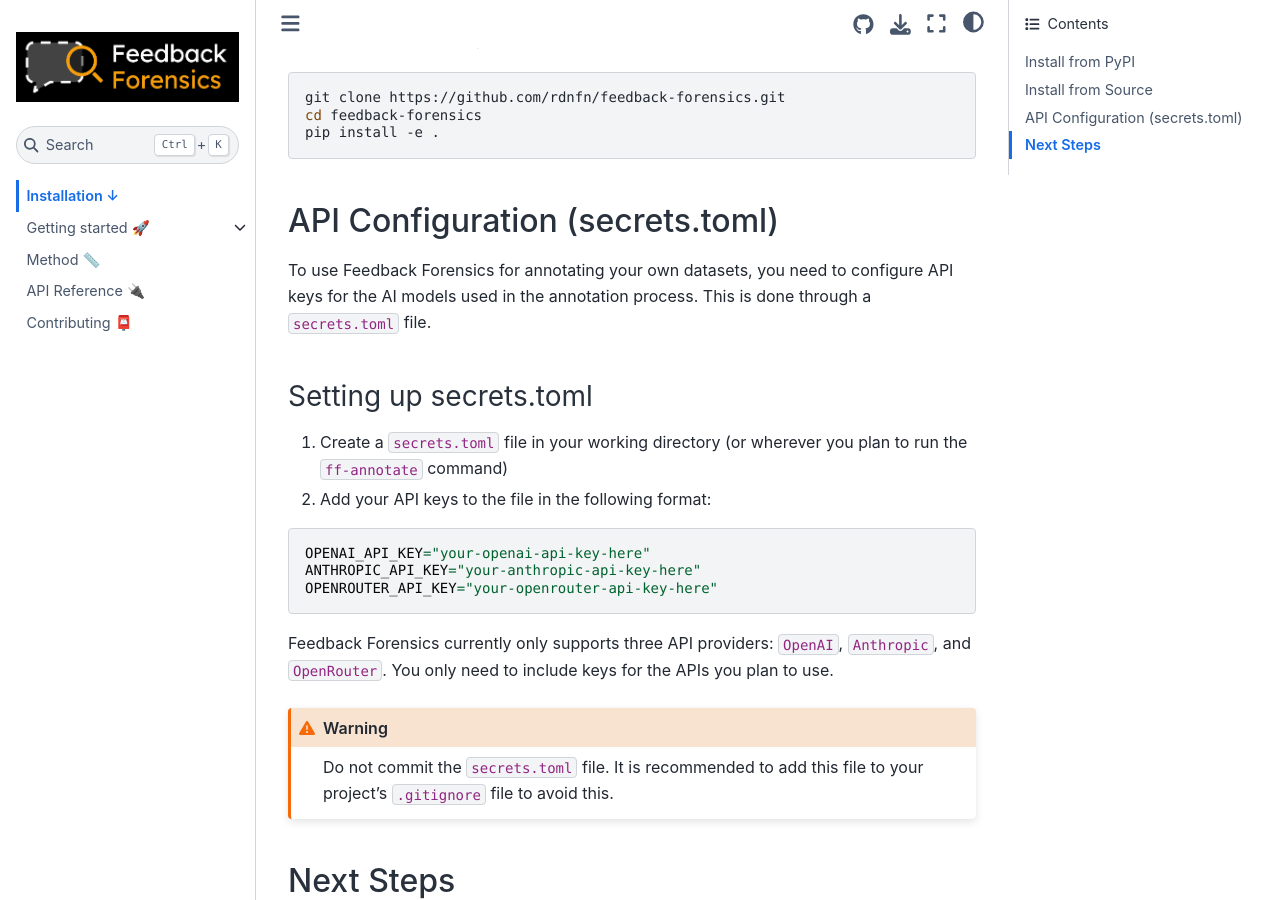
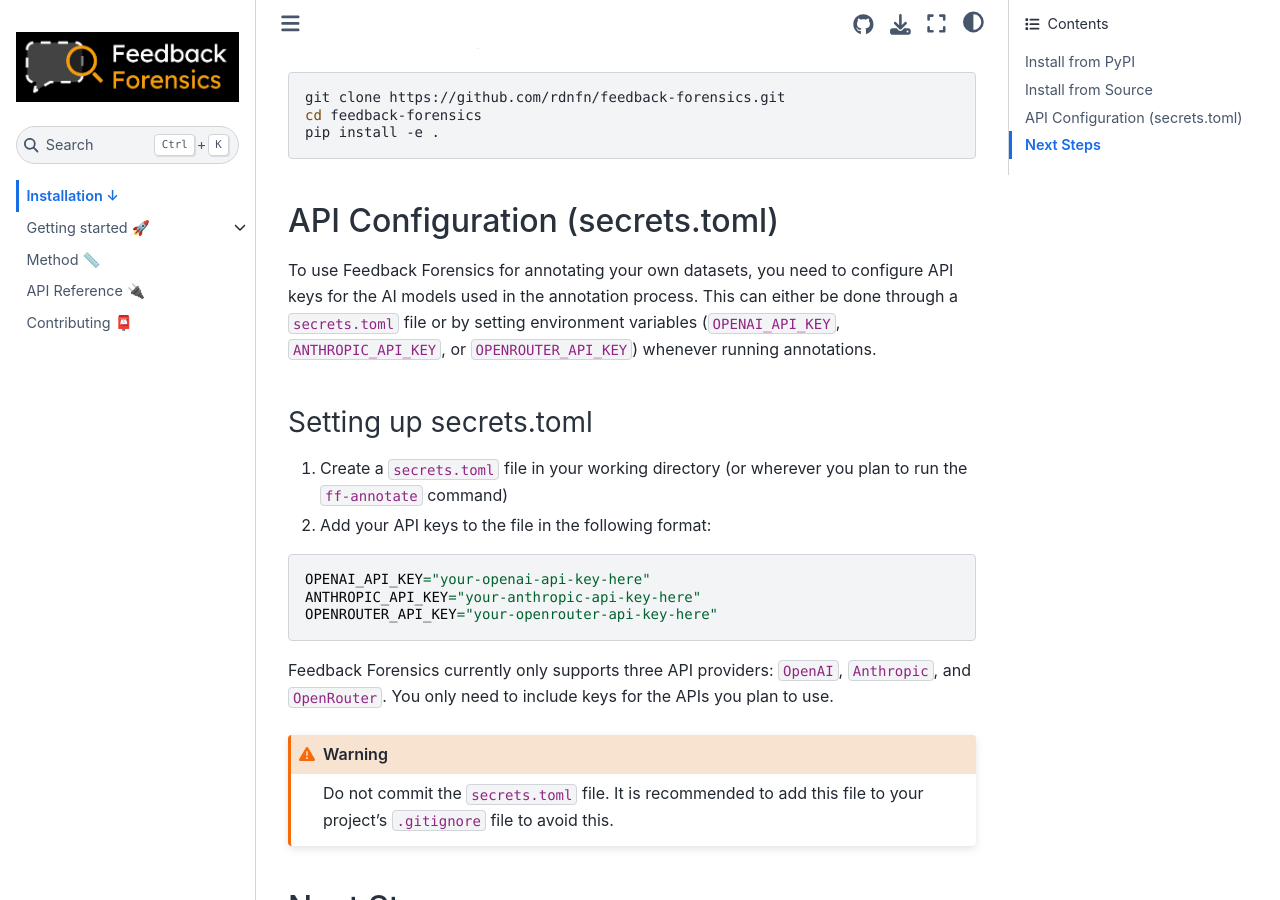
Before and after one commit to rdnfn/feedback-forensics, a Jupyter Book: the page built from docs/installation.md, in a window 1280 px wide and 900 px high, scrolled down 337 px. Built offline with Jupyter Book 1.0.4 settings and Sphinx 7.4.7 and the Sphinx Book theme 1.1.4, drawn with Linux system fonts in a browser that asks for light colours.

Commit message:
Update docs

```diff
--- a/docs/installation.md
+++ b/docs/installation.md
@@ -18,7 +18,7 @@ pip install -e .
 
 ## API Configuration (secrets.toml)
 
-To use Feedback Forensics for annotating your own datasets, you need to configure API keys for the AI models used in the annotation process. This is done through a `secrets.toml` file.
+To use Feedback Forensics for annotating your own datasets, you need to configure API keys for the AI models used in the annotation process. This can either be done through a `secrets.toml` file or by setting environment variables (`OPENAI_API_KEY`, `ANTHROPIC_API_KEY`, or `OPENROUTER_API_KEY`) whenever running annotations.
 
 ### Setting up secrets.toml
 
```
Also changed, not shown: docs/guide/feedback.ipynb.
